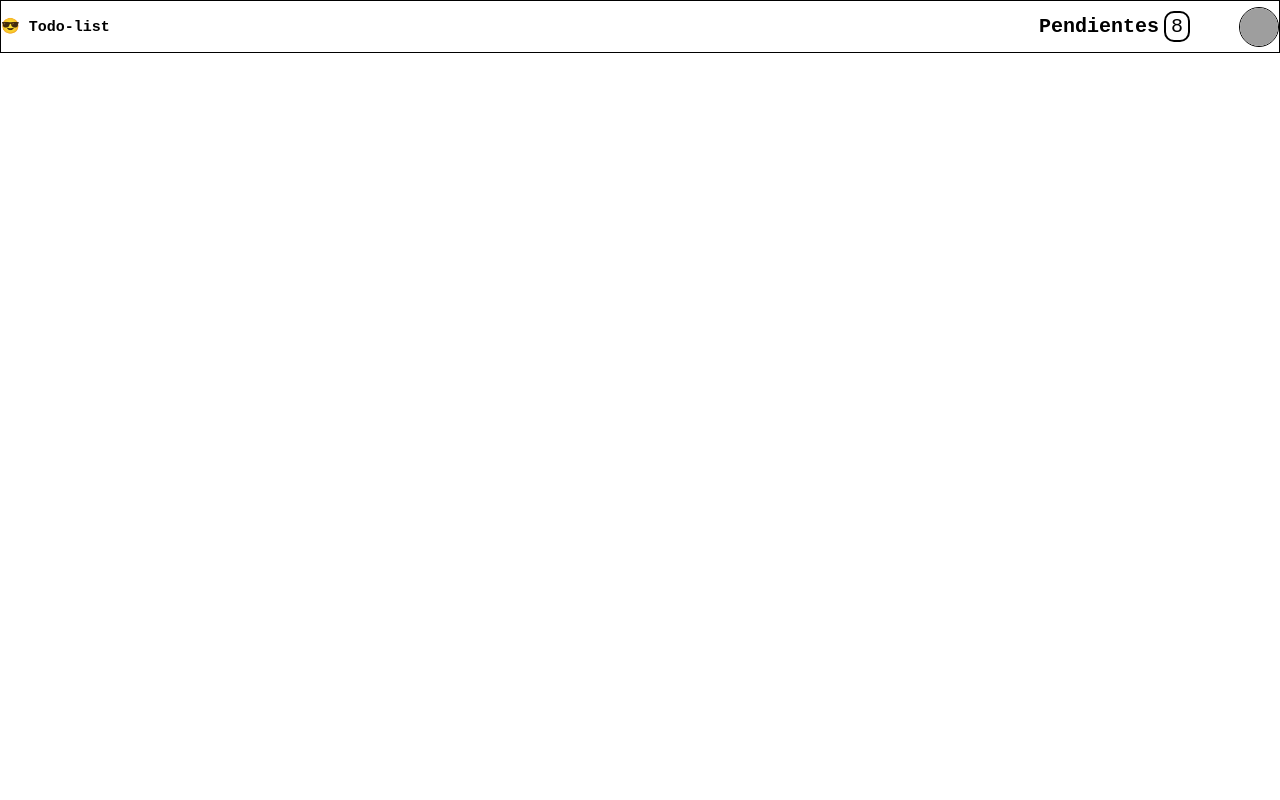
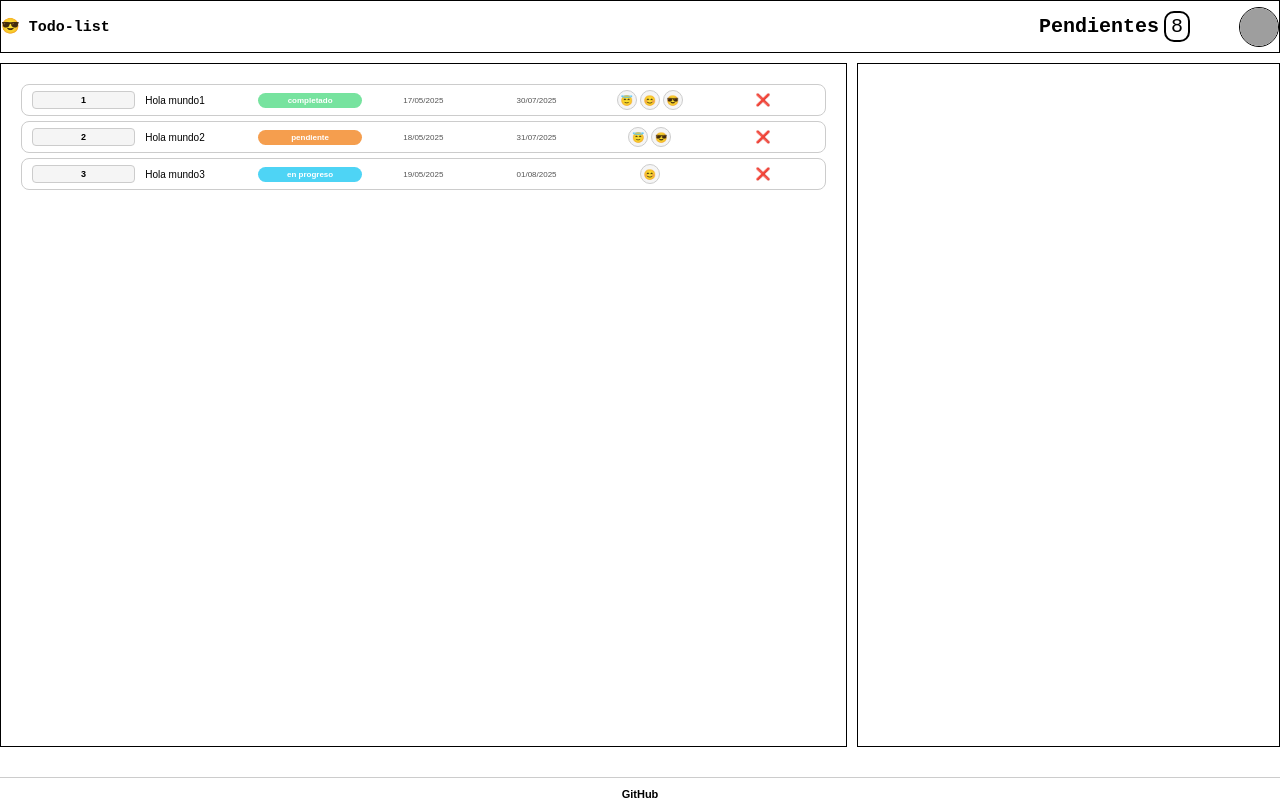
Before and after one commit to Rg4Pablo21/todo_list, a plain HTML site: page pages/dashboard.html in a window 1280 px wide. Drawn offline with Linux system fonts and the light colour scheme; grey boxes are pictures that could not be loaded.

Commit message:
Terminado ItemTarea

```diff
--- a/components/footer/footerComponent.css
+++ b/components/footer/footerComponent.css
@@ -0,0 +1,29 @@
+footer {
+    margin-top: 2rem;
+    text-align: center;
+    font-family: Arial, sans-serif;
+}
+
+footer hr {
+    border: none;
+    border-top: 1px solid #ccc;
+    margin-bottom: 1rem;
+}
+
+.footer-contenido {
+    display: flex;
+    justify-content: center;
+    align-items: center;
+}
+
+.footer-github {
+    text-decoration: none;
+    color: #000;
+    font-weight: bold;
+    font-size: 1.1rem;
+    transition: color 0.3s ease;
+}
+
+.footer-github:hover {
+    color: #4ED4F5;
+}
--- a/components/footer/footerComponent.js
+++ b/components/footer/footerComponent.js
@@ -0,0 +1,23 @@
+export function footer() {
+    let footer = document.createElement('footer');
+
+    let hr = document.createElement('hr');
+    footer.appendChild(hr);
+
+    let divContenido = document.createElement('div');
+    divContenido.className = "footer-contenido";
+
+    let spanVacio = document.createElement('span');
+    divContenido.appendChild(spanVacio);
+
+    let enlace = document.createElement('a');
+    enlace.className = "footer-github";
+    enlace.href = "https://github.com/Rg4Pablo21/todo_list.git";
+    enlace.innerText = "GitHub";
+    enlace.target = "_blank";
+    divContenido.appendChild(enlace);
+
+    footer.appendChild(divContenido);
+
+    return footer;
+}
--- a/components/header/headerComponent.css
+++ b/components/header/headerComponent.css
@@ -6,7 +6,7 @@ header{
     border: 1px solid black;
 }
 
-.div-tareas {
+.div-tarea {
     display: flex;
     justify-content: flex-start;
     align-items: center;
--- a/components/header/headerComponent.js
+++ b/components/header/headerComponent.js
@@ -7,7 +7,7 @@ export function header(){
     header.appendChild(h1);
 
     let divTareas = document.createElement('div');
-    divTareas.className = "div-tareas";
+    divTareas.className = "div-tarea";
     header.appendChild(divTareas);
 
     let texto = document.createElement('span')
--- /dev/null
+++ b/components/informacion/informacionComponent.css
@@ -0,0 +1,4 @@
+.div-informacion {
+    border: 1px solid black;
+    padding: 1rem;
+}
--- /dev/null
+++ b/components/informacion/informacionComponent.js
@@ -0,0 +1,6 @@
+export function informaciones(){
+    let informacion = document.createElement('div')
+    informacion.className="div-informacion"
+
+    return informacion
+}
--- /dev/null
+++ b/components/tareas/tareasComponent.css
@@ -0,0 +1,4 @@
+.div-tareas {
+    border: 1px solid black;
+    padding: 2rem;
+}
--- /dev/null
+++ b/components/tareas/tareasComponent.js
@@ -0,0 +1,50 @@
+import { tarea } from "../../modules/itemTarea/itemTarea.js";
+
+// Base de datos de tareas
+let tareasDb = [
+    {
+        indice: 1,
+        titulo: "Hola mundo1",
+        estado: "completado",
+        fechaAs: "17/05/2025",
+        fechaEn: "30/07/2025",
+        integrantes: ["😇", "😊", "😎"]
+    },
+    {
+        indice: 2,
+        titulo: "Hola mundo2",
+        estado: "pendiente",
+        fechaAs: "18/05/2025",
+        fechaEn: "31/07/2025",
+        integrantes: ["😇", "😎"]
+    },
+    {
+        indice: 3,
+        titulo: "Hola mundo3",
+        estado: "en progreso",
+        fechaAs: "19/05/2025",
+        fechaEn: "01/08/2025",
+        integrantes: ["😊"]
+    }
+];
+
+export function tareas() {
+    let div = document.createElement('div');
+    div.className = "div-tareas";
+
+    // Recorremos la base de datos y creamos cada tarea
+    tareasDb.forEach((e) => {
+        div.appendChild(
+            tarea(
+                e.indice,
+                e.titulo,
+                e.estado,
+                e.fechaAs,
+                e.fechaEn,
+                e.integrantes
+            )
+        );
+    });
+
+    return div;
+}
--- /dev/null
+++ b/modules/itemTarea/itemTarea.css
@@ -0,0 +1,91 @@
+/* Contenedor general de cada tarea */
+.tarea {
+    display: grid;
+    grid-template-columns: 3rem 1fr auto auto auto auto auto;
+    grid-template-columns: repeat(7,1fr);
+    align-items: center;
+    gap: 1rem;
+    padding: 0.5rem 1rem;
+    border: 1px solid #ccc;
+    border-radius: 8px;
+    background: #fff;
+    margin-bottom: 0.5rem;
+    font-family: sans-serif;
+    font-size: 0.9rem;
+}
+
+/* Número */
+.tarea .div-numero {
+    background: #f5f5f5;
+    border: 1px solid #ccc;
+    text-align: center;
+    border-radius: 4px;
+    font-weight: bold;
+    padding: 0.3rem 0;
+}
+
+/* Título */
+.tarea .tarea-titulo {
+    margin: 0;
+    font-weight: 500;
+    font-size: 1rem;
+}
+
+/* Estado */
+.tarea .tarea-estado {
+    text-align: center;
+    padding: 0.3rem 0.6rem;
+    border-radius: 20px;
+    font-size: 0.8rem;
+    font-weight: bold;
+    color: #fff;
+}
+
+/* Colores de estado */
+.tarea-estado.completado {
+    background: #77e39f;
+}
+.tarea-estado.pendiente {
+    background: #f59e4e;
+}
+.tarea-estado.en {
+    background: #4ed4f5;
+}
+
+/* Fechas */
+.tarea .tarea-fecha-asignacion,
+.tarea .tarea-fecha-entrega {
+    font-size: 0.8rem;
+    color: #555;
+    text-align: center;
+}
+
+/* Integrantes */
+.tarea .tarea-integrantes {
+    display: flex;
+    gap: 0.3rem;
+    justify-content: center;
+}
+.tarea .integrante-icono {
+    width: 2rem;
+    height: 2rem;
+    border-radius: 50%;
+    background: #f5f5f5;
+    display: flex;
+    align-items: center;
+    justify-content: center;
+    font-size: 1rem;
+    border: 1px solid #ccc;
+}
+
+/* Botón eliminar */
+.tarea .tarea-eliminar {
+    cursor: pointer;
+    font-size: 1.2rem;
+    color: #d9534f;
+    text-align: center;
+    transition: 0.2s;
+}
+.tarea .tarea-eliminar:hover {
+    transform: scale(1.1);
+}
--- /dev/null
+++ b/modules/itemTarea/itemTarea.js
@@ -0,0 +1,54 @@
+export function tarea(indice, titulo, estado, fechaAs, fechaEn, listaIntegrantes) {
+    // Contenedor principal
+    let div = document.createElement('div');
+    div.className = "tarea";
+
+    // Número de la tarea
+    let divNumero = document.createElement('div');
+    divNumero.className = "div-numero";
+    divNumero.textContent = indice;
+    div.appendChild(divNumero);
+
+    // Título de la tarea
+    let tituloTarea = document.createElement('h3');
+    tituloTarea.className = "tarea-titulo";
+    tituloTarea.textContent = titulo;
+    div.appendChild(tituloTarea);
+
+    // Estado de la tarea
+    let divEstado = document.createElement('div');
+    divEstado.className = `tarea-estado ${estado.toLowerCase()}`; // ejemplo: completado, pendiente, etc.
+    divEstado.textContent = estado;
+    div.appendChild(divEstado);
+
+    // Fecha de asignación
+    let fechaAsignacion = document.createElement('span');
+    fechaAsignacion.className = "tarea-fecha-asignacion";
+    fechaAsignacion.textContent = fechaAs;
+    div.appendChild(fechaAsignacion);
+
+    // Fecha de entrega
+    let fechaEntrega = document.createElement('span');
+    fechaEntrega.className = "tarea-fecha-entrega";
+    fechaEntrega.textContent = fechaEn;
+    div.appendChild(fechaEntrega);
+
+    // Listado de integrantes
+    let divIntegrantes = document.createElement('div');
+    divIntegrantes.className = "tarea-integrantes";
+    listaIntegrantes.forEach(integrante => {
+        let imgIntegrante = document.createElement('div');
+        imgIntegrante.className = "integrante-icono";
+        imgIntegrante.textContent = integrante; // puedes reemplazar por <img> si son imágenes
+        divIntegrantes.appendChild(imgIntegrante);
+    });
+    div.appendChild(divIntegrantes);
+
+    // Botón eliminar
+    let btnEliminar = document.createElement('div');
+    btnEliminar.className = "tarea-eliminar";
+    btnEliminar.innerHTML = "❌";
+    div.appendChild(btnEliminar);
+
+    return div;
+}
--- a/pages/dashboard.html
+++ b/pages/dashboard.html
@@ -7,6 +7,11 @@
 
     <link rel="stylesheet" href="../config.css">
     <link rel="stylesheet" href="../components/header/headerComponent.css">
+    <link rel="stylesheet" href="../views/dashboardView.css">
+    <link rel="stylesheet" href="../components/tareas/tareasComponent.css">
+    <link rel="stylesheet" href="../components/informacion/informacionComponent.css">
+    <link rel="stylesheet" href="../components/footer/footerComponent.css">
+    <link rel="stylesheet" href="../modules/itemTarea/itemTarea.css">
 </head>
 <body>
     <script src="../views/dashboardView.js" type="module"></script>
--- /dev/null
+++ b/views/dashboardView.css
@@ -0,0 +1,12 @@
+.dashboard{
+    display: grid;
+    grid-template-rows: auto 1fr auto;
+    gap: 1rem;
+    height: 100vh;
+}
+.contenedor-secciones {
+    display: grid;
+    grid-template-columns: 2fr 1fr;
+    gap: 1rem;
+    height: 100%;
+}
--- a/views/dashboardView.js
+++ b/views/dashboardView.js
@@ -1,14 +1,29 @@
 import { header } from "../components/header/headerComponent.js";
+import { footer } from "../components/footer/footerComponent.js";
+import { tareas } from "../components/tareas/tareasComponent.js";
+import { informaciones } from "../components/informacion/informacionComponent.js";
 
 export function dashboard(){
+    let dashboard = document.createElement('section');
+    dashboard.className = "dashboard";
 
-    let seccion = document.createElement('section');
+    // Header
+    dashboard.appendChild(header());
 
+    // Contenedor para las dos secciones
+    let contenedor = document.createElement('section');
+    contenedor.className = "contenedor-secciones";
 
-    //header
-    seccion.appendChild(header())
+    // Añadimos las dos secciones dentro del contenedor
+    contenedor.appendChild(tareas());
+    contenedor.appendChild(informaciones());
 
-    return seccion
+    dashboard.appendChild(contenedor);
+
+    // Footer
+    dashboard.appendChild(footer());
+
+    return dashboard;
 }
 
 document.body.appendChild(dashboard());
```
